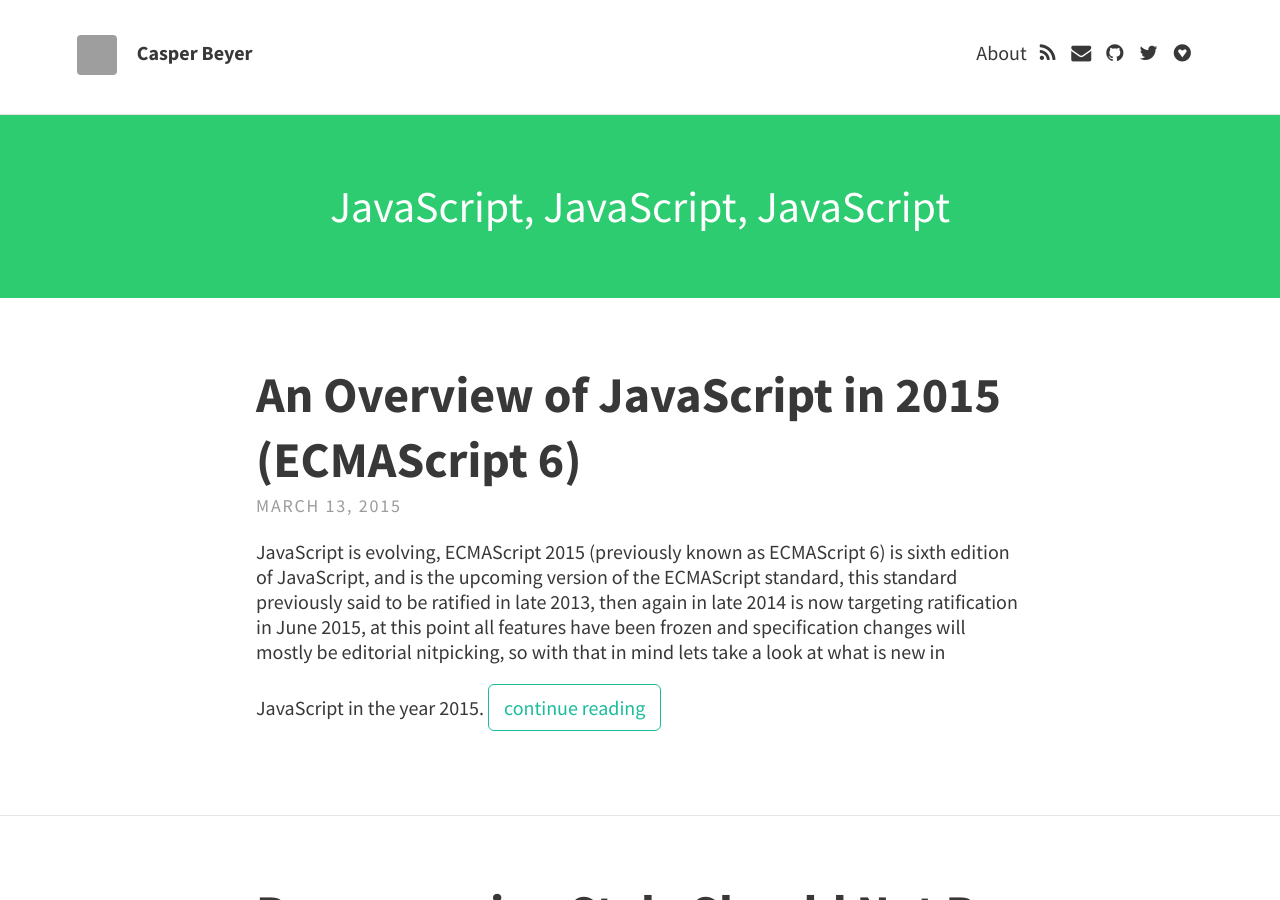
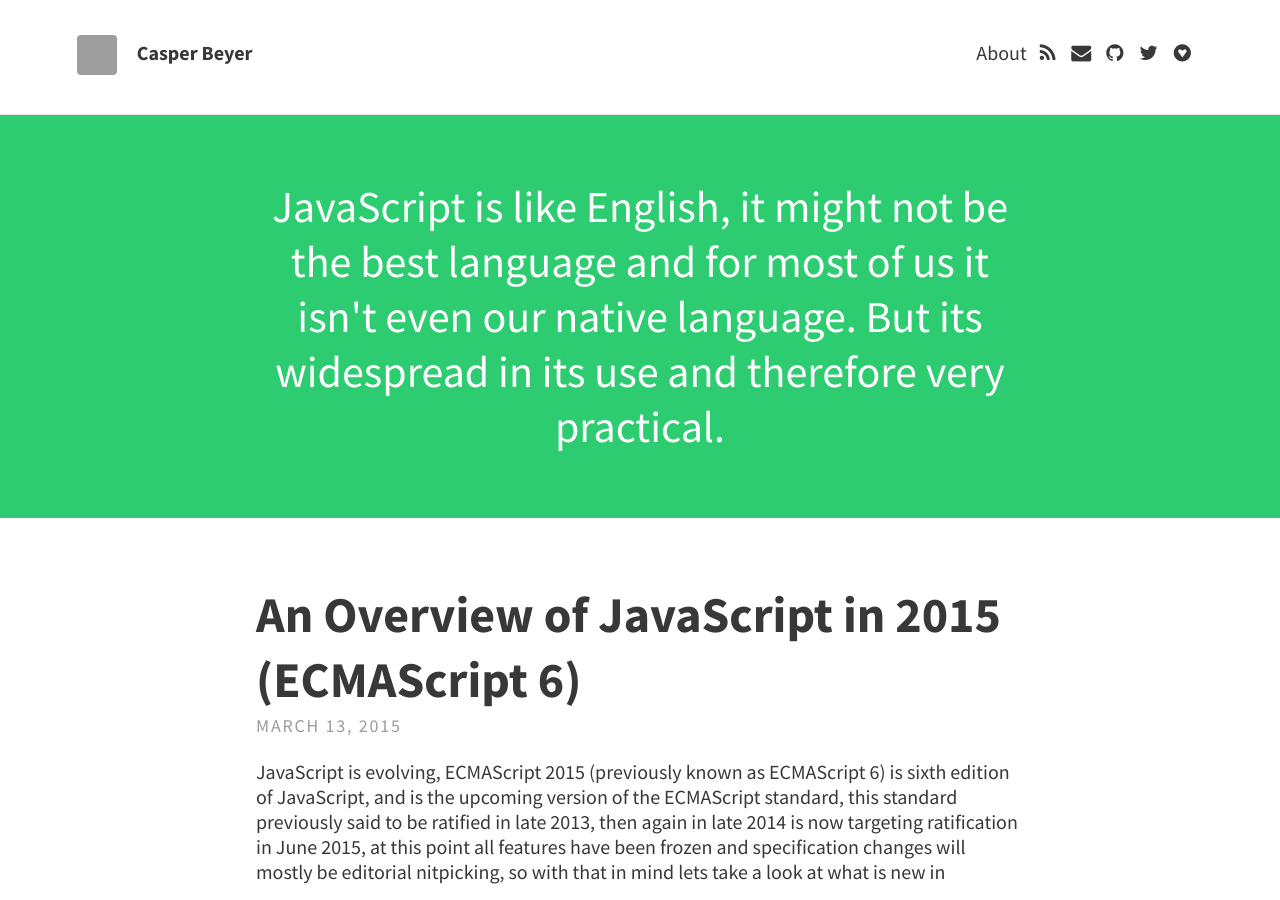
Before and after one commit to caspervonb/caspervonb.github.bak, a Jekyll site: the page built from index.html, in a window 1280 px wide and 900 px high. Built offline with Jekyll 4.4.1, drawn with Linux system fonts in a browser that asks for light colours; nearby versions of some CDN libraries; Markdown is read by kramdown in place of the engine named in the settings; the list of posts is cut into pages by our own code; grey boxes are pictures that could not be loaded.

Commit message:
Update _config.yml

```diff
--- a/_config.yml
+++ b/_config.yml
@@ -1,6 +1,6 @@
 # Site settings
 title: Casper Beyer
-description: JavaScript, JavaScript, JavaScript
+description: JavaScript is like English, it might not be the best language and for most of us it isn't even our native language. But its widespread in its use and therefore very practical.
 
 baseurl: ""
 url: "http://caspervonb.com"
```
